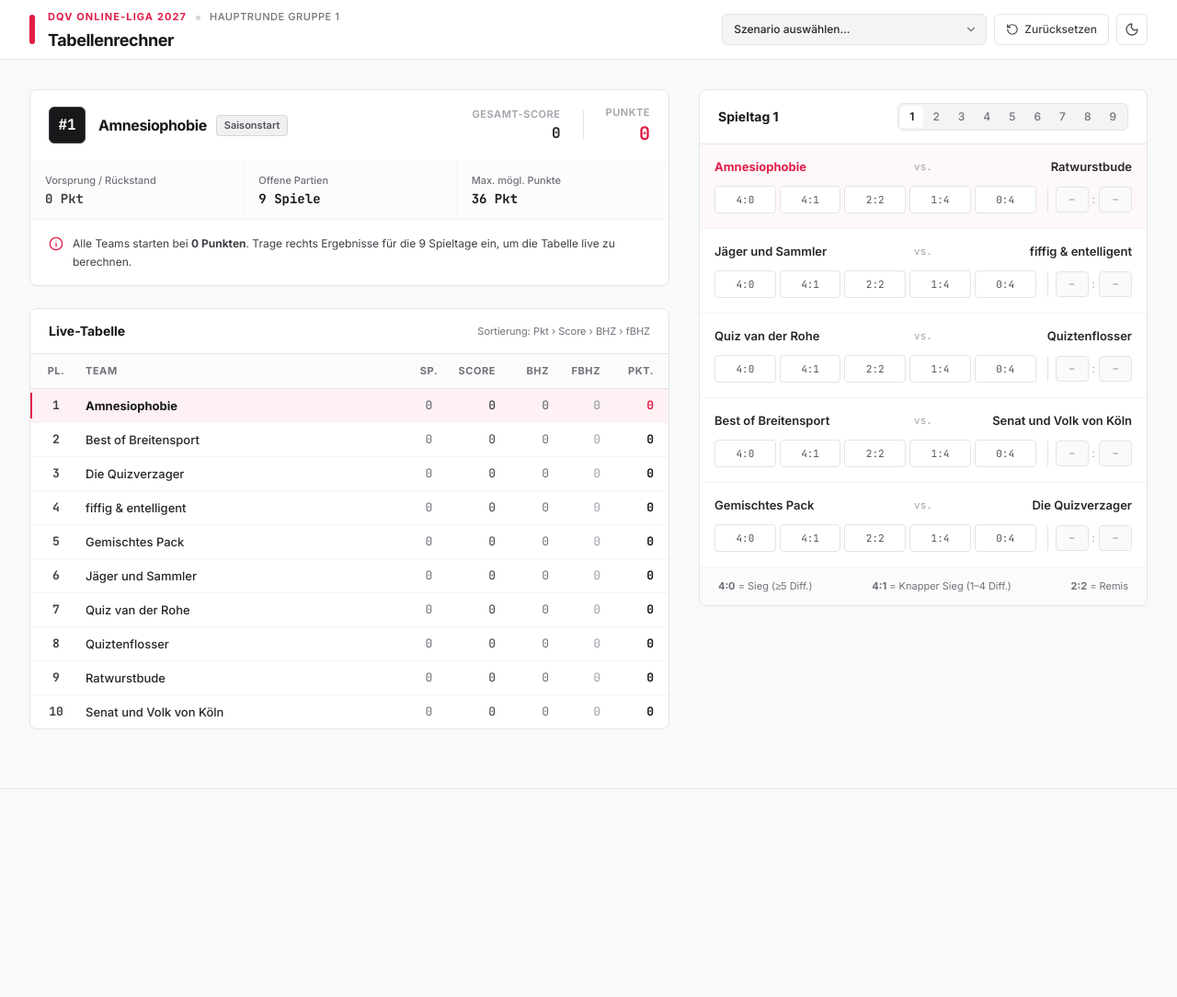
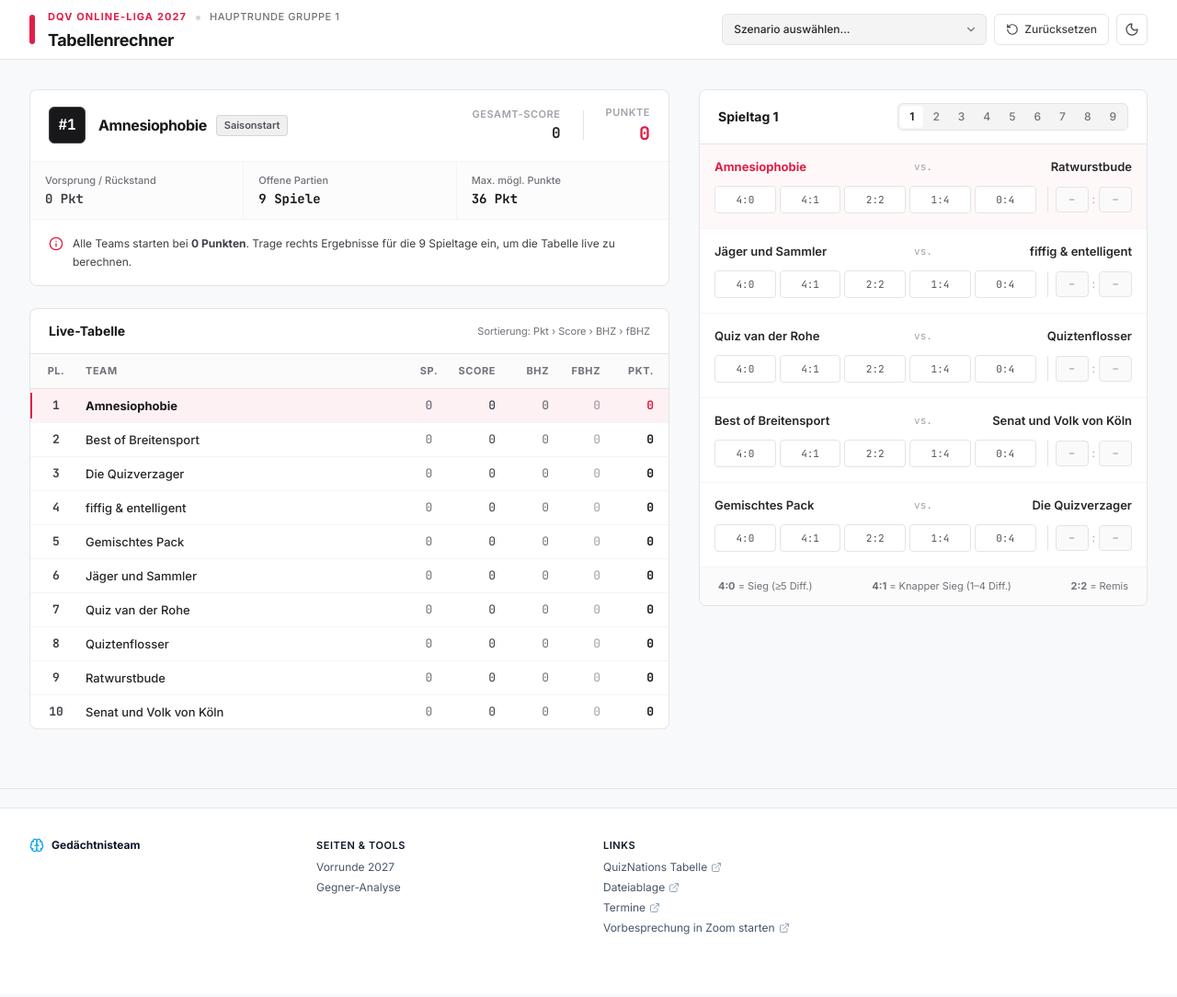
Before and after one commit to McNutty1/Amnesiophobie, a plain HTML site: page Hauptrunde2027.html in a window 1280 px wide. Shown: the whole page at 92% size. Before the commit the page ends 898 px from the top, so only its background shows below. Drawn offline with nearby package versions, Linux system fonts and the light colour scheme.

Commit message:
Update Hauptrunde2027.html

```diff
--- a/Hauptrunde2027.html
+++ b/Hauptrunde2027.html
@@ -41,7 +41,7 @@
             }
         }
     </script>
-
+	<script src="JS/shared.js"></script>
     <!-- Lucide Icons -->
     <script src="https://unpkg.com/lucide@latest"></script>
 
```
